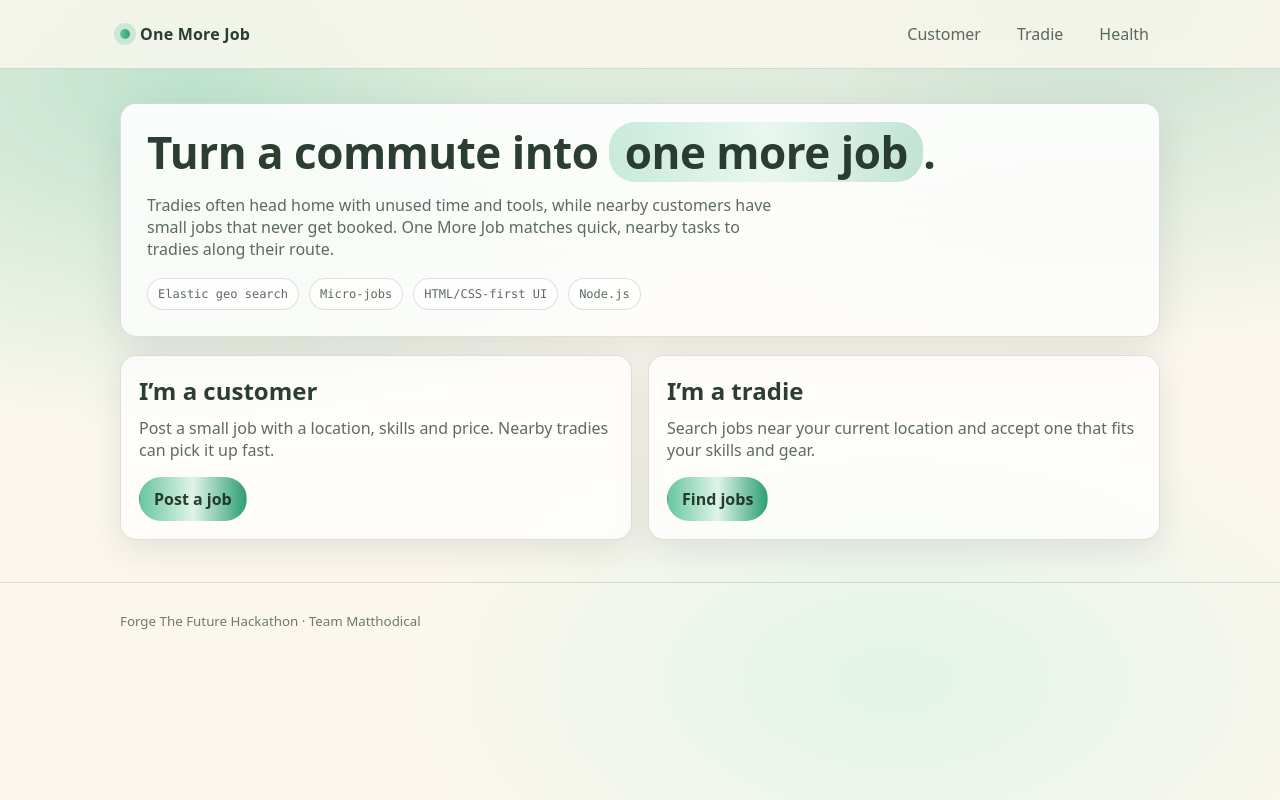
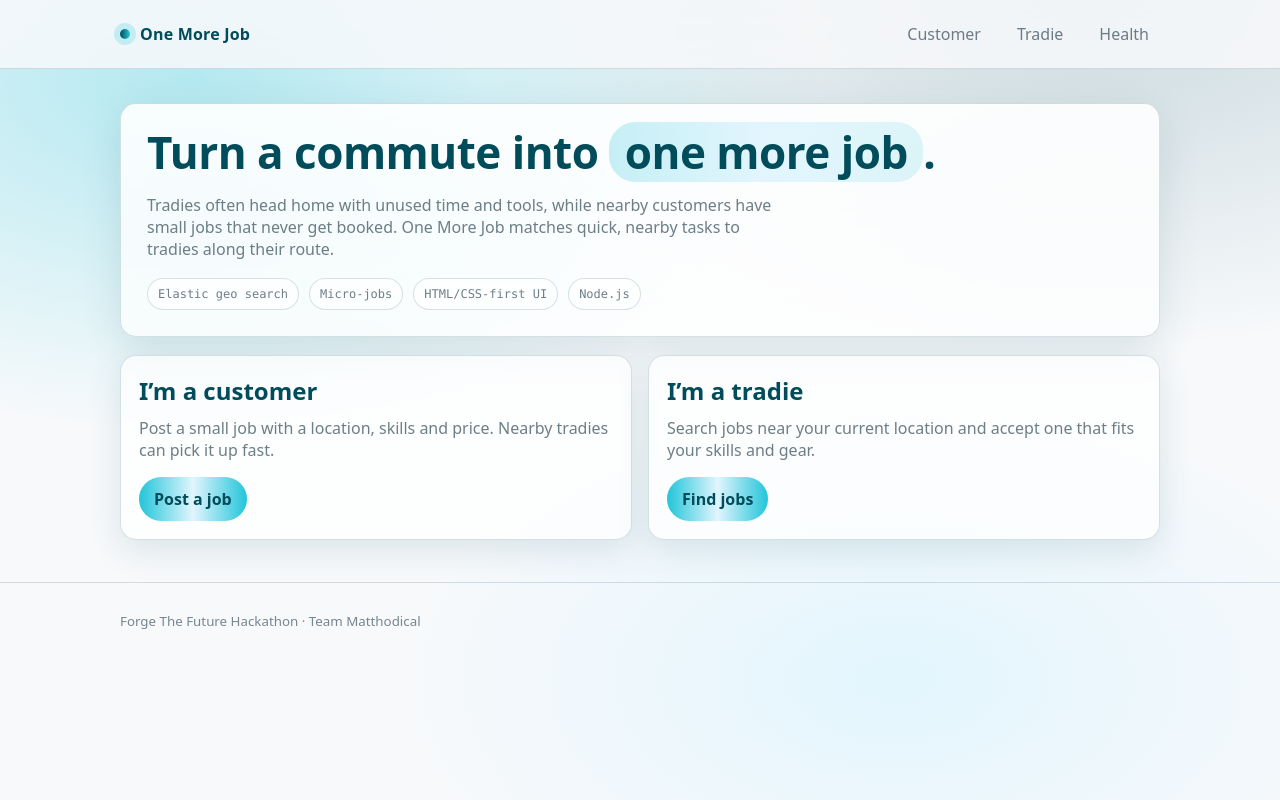
Before and after one commit to WesternSydneySoftware/ForgeTheFutureHackathon, a website: page public/index.html in a window 1280 px wide. Drawn offline with Linux system fonts and the light colour scheme.

Commit message:
Second commit

```diff
--- a/public/styles.css
+++ b/public/styles.css
@@ -1,15 +1,17 @@
 :root {
-  --bg: #fbf7ee;
+  --bg: #f7f9fb;
   --panel: rgba(255, 255, 255, 0.72);
   --panel-2: rgba(255, 255, 255, 0.9);
-  --text: rgba(26, 44, 33, 0.92);
-  --muted: rgba(26, 44, 33, 0.7);
-  --border: rgba(26, 44, 33, 0.14);
-  --accent: #69c6a0;
-  --accent-2: #2f9f76;
-  --accent-3: #dff4e8;
-  --danger: #ff6b8b;
-  --shadow: 0 12px 40px rgba(26, 44, 33, 0.1);
+  --text: #455a64;
+  --text-strong: #004c5a;
+  --muted: rgba(69, 90, 100, 0.78);
+  --border: rgba(0, 76, 90, 0.16);
+  --accent: #26c6da;
+  --accent-2: #004c5a;
+  --accent-3: #e1f5fe;
+  --cta: #ff7043;
+  --danger: #ff5252;
+  --shadow: 0 12px 40px rgba(0, 76, 90, 0.12);
   --radius: 16px;
   --radius-sm: 12px;
   --max: 1040px;
@@ -33,10 +35,16 @@ body {
   color: var(--text);
   font-family: var(--sans);
   background:
-    radial-gradient(900px 500px at 15% 10%, rgba(105, 198, 160, 0.42), transparent 70%),
-    radial-gradient(900px 500px at 85% 0%, rgba(47, 159, 118, 0.26), transparent 70%),
-    radial-gradient(700px 400px at 70% 85%, rgba(223, 244, 232, 0.85), transparent 70%),
+    radial-gradient(900px 500px at 15% 10%, rgba(38, 198, 218, 0.32), transparent 70%),
+    radial-gradient(900px 500px at 85% 0%, rgba(0, 76, 90, 0.18), transparent 70%),
+    radial-gradient(700px 400px at 70% 85%, rgba(225, 245, 254, 0.92), transparent 70%),
     var(--bg);
+}
+
+h1,
+h2,
+h3 {
+  color: var(--text-strong);
 }
 
 a {
@@ -55,7 +63,7 @@ a {
   z-index: 10;
   border-bottom: 1px solid var(--border);
   backdrop-filter: blur(12px);
-  background: rgba(251, 247, 238, 0.82);
+  background: rgba(247, 249, 251, 0.86);
 }
 
 .header-inner {
@@ -71,6 +79,7 @@ a {
   gap: 10px;
   font-weight: 750;
   letter-spacing: 0.2px;
+  color: var(--text-strong);
 }
 
 .brand::before {
@@ -78,8 +87,8 @@ a {
   width: 10px;
   height: 10px;
   border-radius: 999px;
-  background: linear-gradient(90deg, var(--accent), var(--accent-2));
-  box-shadow: 0 0 0 6px rgba(105, 198, 160, 0.28);
+  background: linear-gradient(90deg, var(--accent-2), var(--accent));
+  box-shadow: 0 0 0 6px rgba(38, 198, 218, 0.22);
 }
 
 .nav {
@@ -129,9 +138,9 @@ main {
   box-decoration-break: clone;
   background: linear-gradient(
     90deg,
-    rgba(105, 198, 160, 0.35),
-    rgba(223, 244, 232, 0.65),
-    rgba(47, 159, 118, 0.28)
+    rgba(38, 198, 218, 0.25),
+    rgba(225, 245, 254, 0.95),
+    rgba(38, 198, 218, 0.15)
   );
 }
 
@@ -169,7 +178,7 @@ main {
   border-radius: var(--radius);
   border: 1px solid var(--border);
   background: var(--panel);
-  box-shadow: 0 10px 34px rgba(26, 44, 33, 0.1);
+  box-shadow: 0 10px 34px rgba(0, 76, 90, 0.12);
   overflow: hidden;
 }
 
@@ -204,29 +213,39 @@ main {
   border-radius: 999px;
   border: 1px solid var(--border);
   background: var(--panel);
-  color: var(--text);
+  color: var(--text-strong);
   font-weight: 650;
   cursor: pointer;
 }
 
 .btn:hover {
-  border-color: rgba(26, 44, 33, 0.22);
+  border-color: rgba(0, 76, 90, 0.22);
   background: var(--panel-2);
 }
 
 .btn.primary {
   border-color: transparent;
-  background: linear-gradient(90deg, var(--accent), var(--accent-3), var(--accent-2));
-  color: rgba(26, 44, 33, 0.92);
+  background: linear-gradient(90deg, var(--accent), var(--accent-3), var(--accent));
+  color: var(--text-strong);
 }
 
 .btn.primary:hover {
   filter: brightness(1.05);
 }
 
+.btn.cta {
+  border-color: transparent;
+  background: var(--cta);
+  color: #fff;
+}
+
+.btn.cta:hover {
+  filter: brightness(1.04);
+}
+
 .btn.danger {
-  border-color: rgba(255, 107, 139, 0.55);
-  background: rgba(255, 107, 139, 0.12);
+  border-color: rgba(255, 82, 82, 0.6);
+  background: rgba(255, 82, 82, 0.12);
 }
 
 .form {
@@ -271,18 +290,18 @@ textarea {
 
 input::placeholder,
 textarea::placeholder {
-  color: rgba(26, 44, 33, 0.42);
+  color: rgba(69, 90, 100, 0.48);
 }
 
 input:focus,
 textarea:focus,
 select:focus {
-  border-color: rgba(47, 159, 118, 0.85);
-  box-shadow: 0 0 0 4px rgba(105, 198, 160, 0.28);
+  border-color: rgba(38, 198, 218, 0.9);
+  box-shadow: 0 0 0 4px rgba(38, 198, 218, 0.25);
 }
 
 .help {
-  color: rgba(26, 44, 33, 0.58);
+  color: rgba(69, 90, 100, 0.66);
   font-size: 12px;
   line-height: 1.35;
 }
@@ -306,8 +325,8 @@ details.field[open] summary {
 }
 
 .banner.error {
-  border-color: rgba(255, 107, 139, 0.5);
-  background: rgba(255, 107, 139, 0.12);
+  border-color: rgba(255, 82, 82, 0.55);
+  background: rgba(255, 82, 82, 0.12);
 }
 
 .kvs {
@@ -340,7 +359,7 @@ details.field[open] summary {
 .site-footer {
   padding: 26px 0;
   border-top: 1px solid var(--border);
-  color: rgba(26, 44, 33, 0.62);
+  color: rgba(69, 90, 100, 0.72);
 }
 
 @media (min-width: 820px) {
```
Also changed, not shown: README.md, 2 other files.
